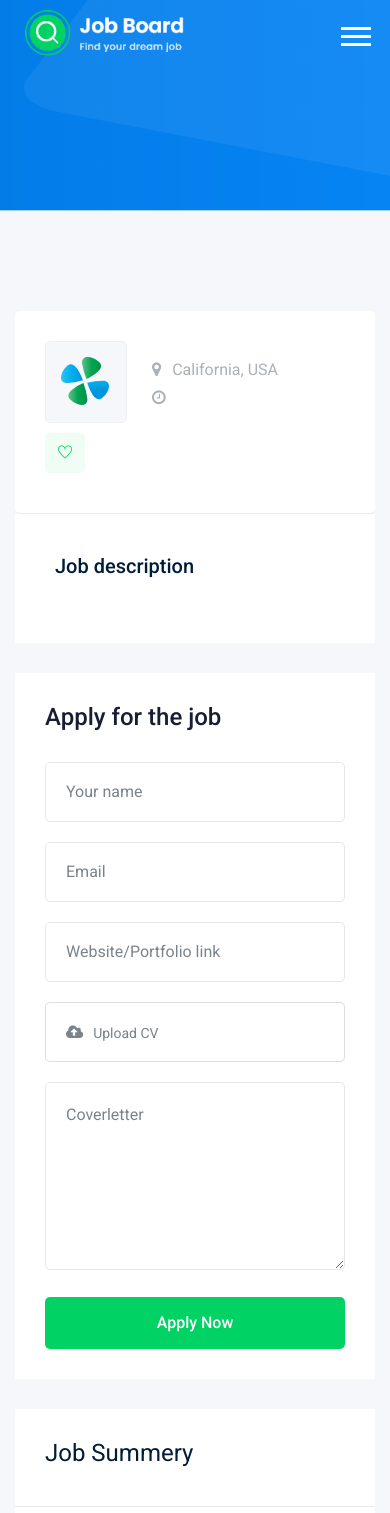
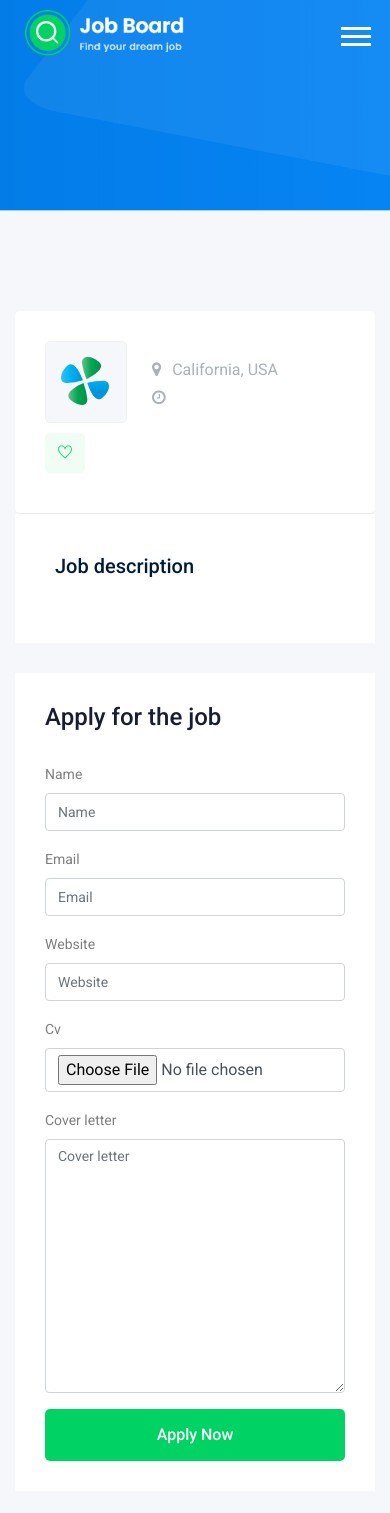
Before and after one commit to ak4m410x01/Job_Board2, a Django app: template job/templates/job/job_details.html in a window 390 px wide. Shown: the top 1513 px of the page. Run offline with Django 4.2, Linux system fonts and the light colour scheme; the template is opened without the code that fills it: values that come from a table or form of the project are taken from there, others are empty; some libraries are stand-ins or nearby versions.

Commit message:
implement apply for job

```diff
--- a/Main_Project/settings.py
+++ b/Main_Project/settings.py
@@ -37,6 +37,7 @@ INSTALLED_APPS = [
     "job",
     "blog",
     "contact",
+    "bootstrap4",
     "django.contrib.admin",
     "django.contrib.auth",
     "django.contrib.contenttypes",
@@ -44,6 +45,8 @@ INSTALLED_APPS = [
     "django.contrib.messages",
     "django.contrib.staticfiles",
 ]
+
+CRISPY_TEMPLATE_PACK = "bootstrap4"
 
 MIDDLEWARE = [
     "django.middleware.security.SecurityMiddleware",
--- a/job/admin.py
+++ b/job/admin.py
@@ -1,7 +1,8 @@
 from django.contrib import admin
-from .models import Job, Category
+from .models import Job, Category, Apply
 
 # Register your models here.
 
 admin.site.register(Job)
 admin.site.register(Category)
+admin.site.register(Apply)
--- /dev/null
+++ b/job/forms.py
@@ -0,0 +1,15 @@
+from django import forms
+
+from .models import Apply
+
+
+class ApplyForm(forms.ModelForm):
+    class Meta:
+        model = Apply
+        fields = [
+            "name",
+            "email",
+            "website",
+            "cv",
+            "cover_letter",
+        ]
--- a/job/models.py
+++ b/job/models.py
@@ -1,5 +1,6 @@
 from django.db import models
 from django.utils.text import slugify
+
 # Create your models here.
 
 JOB_TYPE = (
@@ -34,3 +35,16 @@ class Job(models.Model):
 
     def __str__(self):
         return self.title
+
+
+class Apply(models.Model):
+    name = models.CharField(max_length=50)
+    email = models.EmailField(max_length=100)
+    website = models.URLField()
+    cv = models.FileField(upload_to="apply/")
+    cover_letter = models.TextField(max_length=500)
+    job = models.ForeignKey(Job, related_name="apply", on_delete=models.CASCADE)
+    applyed_at = models.DateTimeField(auto_now=True)
+
+    def __str__(self) -> str:
+        return self.name
--- a/job/templates/job/job_details.html
+++ b/job/templates/job/job_details.html
@@ -1,5 +1,8 @@
 {% extends 'base.html' %}
+
 {% load static %}
+
+{% load bootstrap4 %}
 
 {% block body %}
 
@@ -57,48 +60,12 @@
                 </div>
                 <div class="apply_job_form white-bg">
                     <h4>Apply for the job</h4>
-                    <form action="#">
-                        <div class="row">
-                            <div class="col-md-6">
-                                <div class="input_field">
-                                    <input type="text" placeholder="Your name">
-                                </div>
-                            </div>
-                            <div class="col-md-6">
-                                <div class="input_field">
-                                    <input type="text" placeholder="Email">
-                                </div>
-                            </div>
-                            <div class="col-md-12">
-                                <div class="input_field">
-                                    <input type="text" placeholder="Website/Portfolio link">
-                                </div>
-                            </div>
-                            <div class="col-md-12">
-                                <div class="input-group">
-                                    <div class="input-group-prepend">
-                                        <button type="button" id="inputGroupFileAddon03"><i class="fa fa-cloud-upload"
-                                                aria-hidden="true"></i>
-                                        </button>
-                                    </div>
-                                    <div class="custom-file">
-                                        <input type="file" class="custom-file-input" id="inputGroupFile03"
-                                            aria-describedby="inputGroupFileAddon03">
-                                        <label class="custom-file-label" for="inputGroupFile03">Upload CV</label>
-                                    </div>
-                                </div>
-                            </div>
-                            <div class="col-md-12">
-                                <div class="input_field">
-                                    <textarea name="#" id="" cols="30" rows="10" placeholder="Coverletter"></textarea>
-                                </div>
-                            </div>
-                            <div class="col-md-12">
-                                <div class="submit_btn">
-                                    <button class="boxed-btn3 w-100" type="submit">Apply Now</button>
-                                </div>
-                            </div>
-                        </div>
+                    <form action="#" method="POST" enctype="multipart/form-data">
+                        {% csrf_token %}
+                        {% bootstrap_form form %}
+                        {% buttons %}
+                        <button class="boxed-btn3 w-100" type="submit">Apply Now</button>
+                        {% endbuttons %}
                     </form>
                 </div>
             </div>
```
Also changed, not shown: job/views.py (+15 -2 lines), job/migrations/0011_apply.py (added), job/migrations/0012_apply_job.py (added), job/migrations/0013_alter_apply_job.py (added), job/migrations/0014_apply_applyed_at.py (added).
